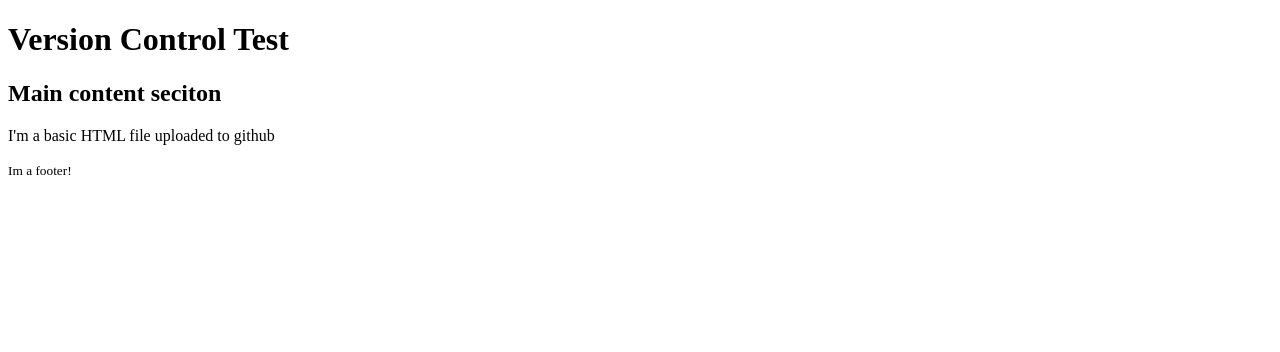
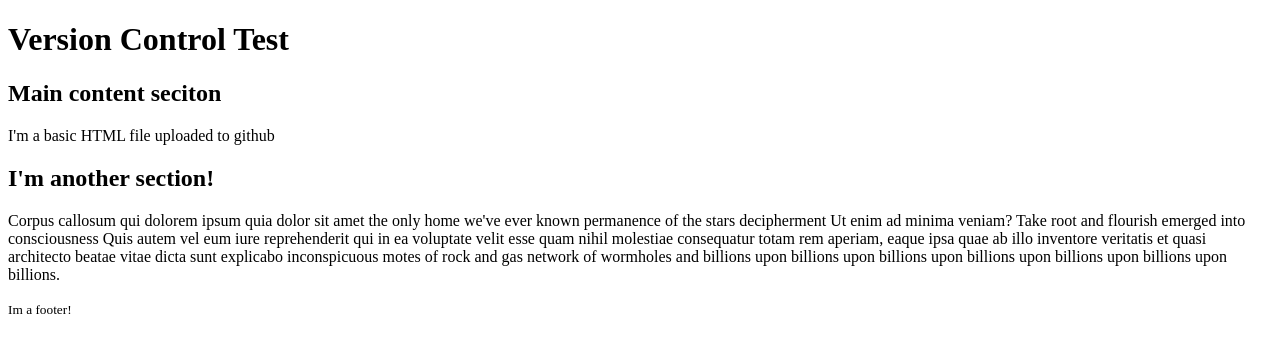
Before and after one commit to LucaRivers/austin_414, a plain HTML site: page index.html in a window 1280 px wide. Drawn offline with Linux system fonts and the light colour scheme.

Commit message:
second section
added a second section to main with astronomy latin ipsum

```diff
--- a/index.html
+++ b/index.html
@@ -17,6 +17,10 @@
             <h2>Main content seciton</h2>
             <p>I'm a basic HTML file uploaded to github</p>
         </section>
+        <section>
+            <h2>I'm another section!</h2>
+            <p>Corpus callosum qui dolorem ipsum quia dolor sit amet the only home we've ever known permanence of the stars decipherment Ut enim ad minima veniam? Take root and flourish emerged into consciousness Quis autem vel eum iure reprehenderit qui in ea voluptate velit esse quam nihil molestiae consequatur totam rem aperiam, eaque ipsa quae ab illo inventore veritatis et quasi architecto beatae vitae dicta sunt explicabo inconspicuous motes of rock and gas network of wormholes and billions upon billions upon billions upon billions upon billions upon billions upon billions.</p>
+        </section>
     </main>
     <footer>
         <small>Im a footer!</small>
```
